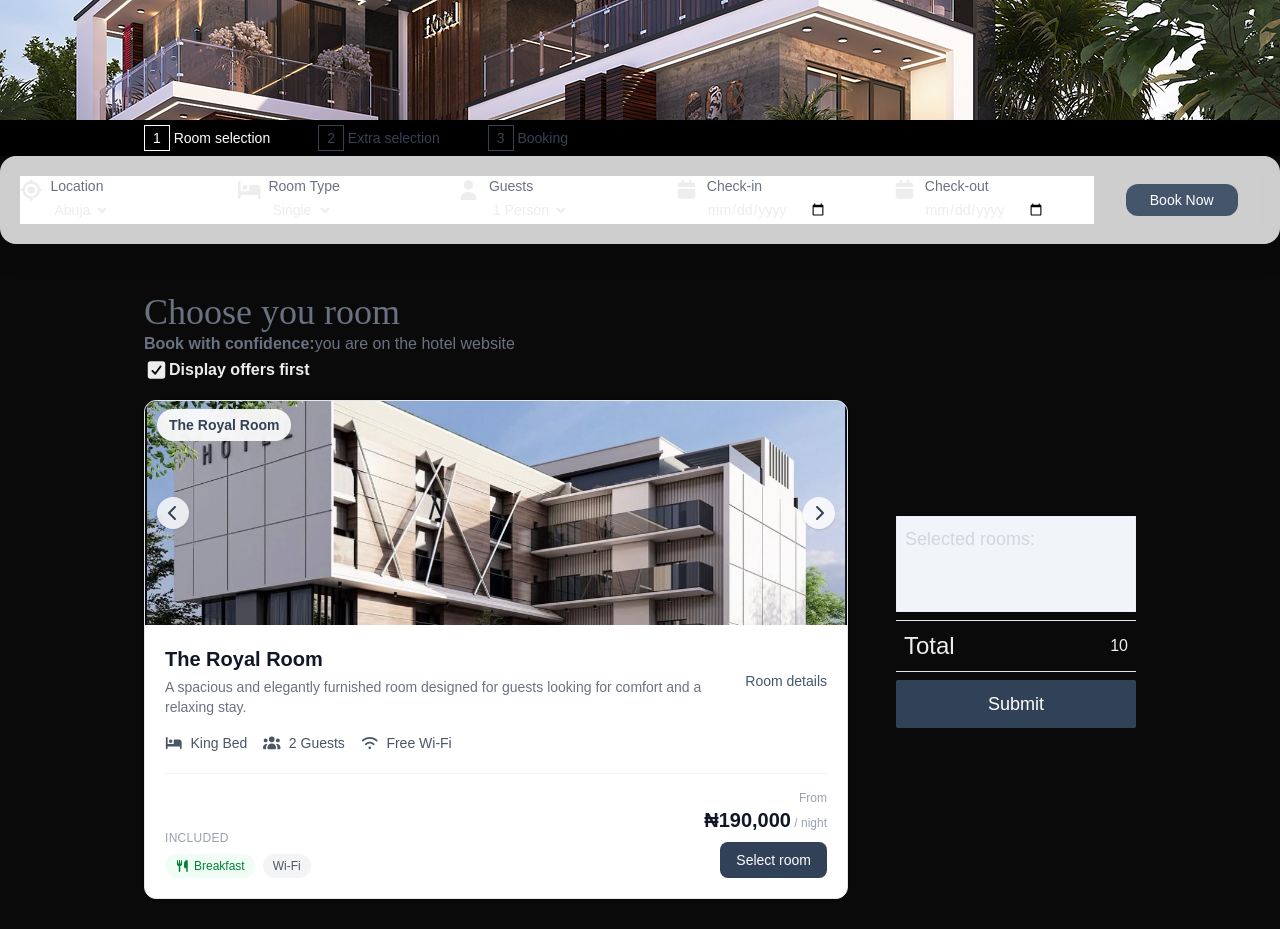
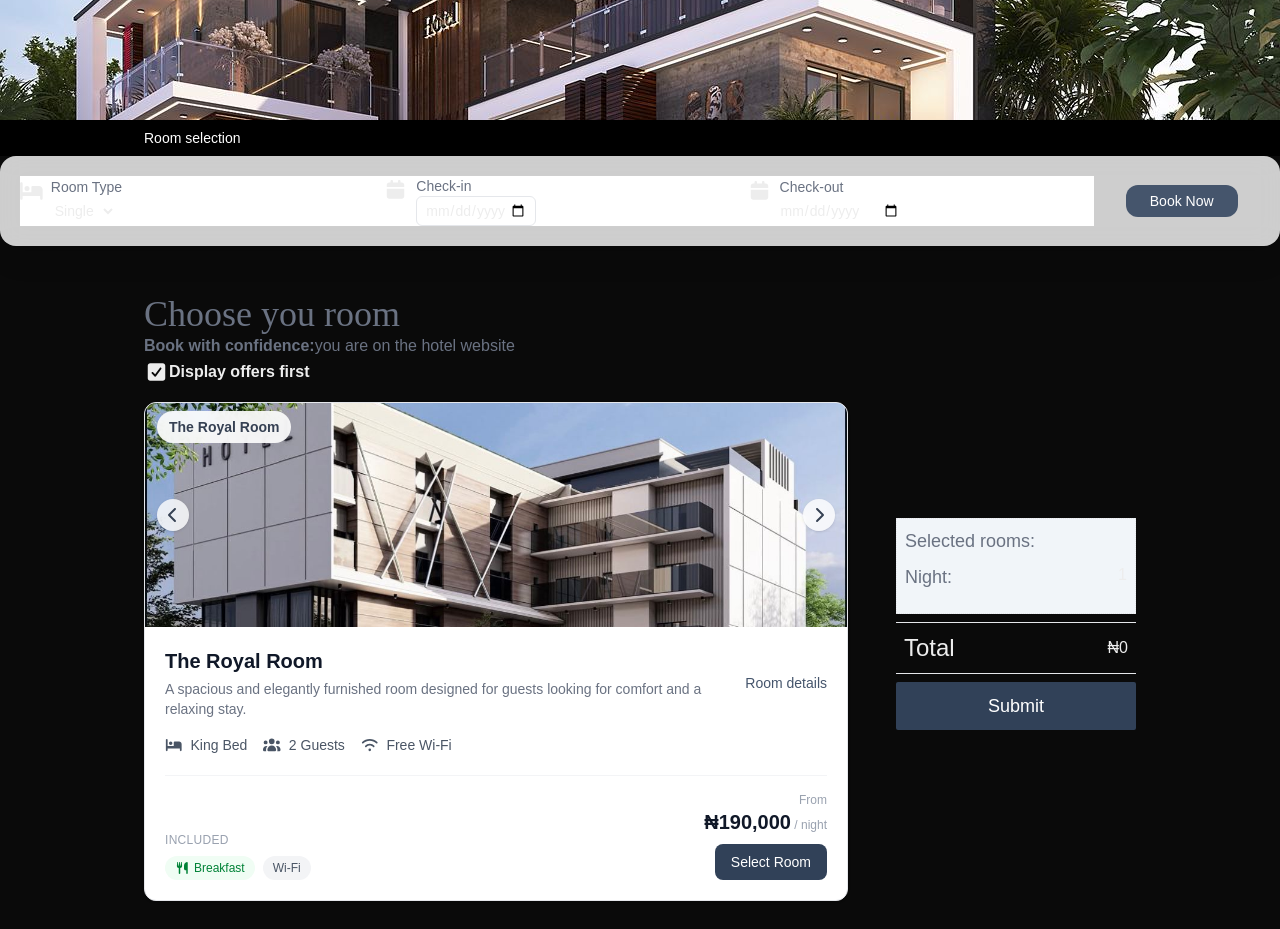
Before and after one commit to stpholise/comfort_hotel, a Next.js app: page /booking in a window 1280 px wide. Shown: the part 400-1329 px from the top of the page. Built offline with nearby package versions, Linux system fonts and the light colour scheme.

Commit message:
update booking

```diff
--- a/app/_components/layout/BookingBar.tsx
+++ b/app/_components/layout/BookingBar.tsx
@@ -1,9 +1,9 @@
 "use client";
 
 import {
-  faLocation,
+  // faLocation,
   faCalendar,
-  faUser,
+  // faUser,
   faBed,
 } from "@fortawesome/free-solid-svg-icons";
 import { FontAwesomeIcon } from "@fortawesome/react-fontawesome";
@@ -11,8 +11,17 @@ import { useState } from "react";
 // import toast from "react-hot-toast";
 // import { useParams } from "next/navigation";
 import Link from "next/link";
+import { Dispatch, SetStateAction } from "react";
 
-export default function BookingBar() {
+export default function BookingBar({
+  // setCheckIn,
+  // setCheckOut,
+  setNights,
+}: {
+  // setCheckIn: Dispatch<SetStateAction<string | null>>;
+  // setCheckOut: Dispatch<SetStateAction<string | null>>;
+  setNights: Dispatch<SetStateAction<number>>;
+}) {
   const [form, setForm] = useState({
     location: "",
     roomType: "",
@@ -24,41 +33,41 @@ export default function BookingBar() {
   const handleChange = (
     e: React.ChangeEvent<HTMLSelectElement | HTMLInputElement>,
   ) => {
-    setForm({ ...form, [e.target.name]: e.target.value });
+    const { name, value } = e.target;
+
+    const updatedForm = {
+      ...form,
+      [name]: value,
+    };
+
+    setForm(updatedForm);
+
+    setNights(calculateNights(updatedForm.checkIn, updatedForm.checkOut));
   };
 
   const handleLink = {
     pathname: "/booking",
     query: {
-      roomType: form.roomType,
-      guest: String(form.guests),
+      checkIn: form.checkIn,
+      chekcout: form.checkOut,
     },
   };
+  const calculateNights = (checkIn: string | null, checkOut: string | null) => {
+    if (!checkIn || !checkOut) return 0;
 
-  // const handleSubmit = async () => {
-  //   console.log("testing button");
-  //   try {
-  //     const res = await fetch("/api/availability", {
-  //       method: "POST",
-  //       body: JSON.stringify(form),
-  //     });
-  //     if (!res.ok) {
-  //       throw new Error("Error booking room");
-  //     }
-  //     const data = await res.json();
-  //     console.log(data);
-  //     toast.success(data.messge);
-  //   } catch (err) {
-  //     if (err instanceof Error) {
-  //       console.log(err.message);
-  //     }
-  //   }
-  // };
+    const start = new Date(checkIn);
+    const end = new Date(checkOut);
+
+    const difference = end.getTime() - start.getTime();
+    console.log(difference);
+
+    return Math.ceil(difference / (1000 * 60 * 60 * 24));
+  };
 
   return (
     <div className="w-full hidden bg-white/80 backdrop-blur-md shadow-xl  rounded-2xl p-4 md:p-5 sm:flex items-center gap-8">
       <div className="flex flex-row h-fit bg-white p-4 lg:p-0 flex-wrap lg:flex-nowrap md:flex-row gap-4 items-center  flex-8 ">
-        <div className=" flex  gap-2 flex-1 ">
+        {/* <div className=" flex  gap-2 flex-1 ">
           <FontAwesomeIcon
             icon={faLocation}
             className="py-1 text-xl  lg:hidden sm:flex flex"
@@ -82,9 +91,8 @@ export default function BookingBar() {
               <option value="kano">Kano</option>
             </select>
           </div>
-        </div>
+        </div> */}
 
-        {/* 🛏 Room Type */}
         <div className="flex gap-2 flex-1">
           <FontAwesomeIcon
             icon={faBed}
@@ -108,8 +116,7 @@ export default function BookingBar() {
             </select>
           </div>
         </div>
-
-        {/* 👥 Guests */}
+        {/*
         <div className=" flex  gap-2 flex-1 ">
           <FontAwesomeIcon
             icon={faUser}
@@ -125,28 +132,38 @@ export default function BookingBar() {
               {[1, 2, 3, 4, 5].map((num) => (
                 <option key={num} value={num}>
                   {num}{" "}
-                  <span className="hidden xl:inline">
-                    {num === 1 ? "Person" : "People"}
-                  </span>
                 </option>
               ))}
             </select>
           </div>
-        </div>
+        </div> */}
 
-        {/* 📅 Check-in */}
         <div className=" flex  gap-2 flex-1 ">
           <FontAwesomeIcon
             icon={faCalendar}
             className="py-1 text-xl  md:hidden sm:block block"
           />
-          <div className="flex flex-col w-full flex-1">
-            <label className="text-sm text-gray-500">Check-in</label>
+          <div
+            className="flex flex-col w-full flex-1 cursor-pointer"
+            onClick={(e) => {
+              const input = e.currentTarget.querySelector(
+                'input[type="date"]',
+              ) as HTMLInputElement | null;
+              if (input && typeof input.showPicker === "function") {
+                input.showPicker();
+              }
+            }}
+          >
+            <label className="text-sm text-gray-500 cursor-pointer">
+              Check-in
+            </label>
             <input
               type="date"
               name="checkIn"
+              value={form.checkIn}
               onChange={handleChange}
-              className="cursor-pointer  max-w-30   text-sm font-medium  h-7   focus:outline-none"
+              min={new Date().toISOString().split("T")[0]}
+              className="cursor-pointer text-sm font-medium px-2 py-1 border rounded-md w-30 border-gray-200 focus:outline-none focus:ring-2 focus:ring-blue-500"
             />
           </div>
         </div>
@@ -155,7 +172,17 @@ export default function BookingBar() {
         <div className=" flex  gap-2 flex-1 ">
           <FontAwesomeIcon icon={faCalendar} className="py-1 text-xl" />
 
-          <div className="flex flex-col w-full flex-1">
+          <div
+            className="flex flex-col w-full flex-1"
+            onClick={(e) => {
+              const input = e.currentTarget.querySelector(
+                'input[type="date"]',
+              ) as HTMLInputElement | null;
+              if (input && typeof input.showPicker === "function") {
+                input.showPicker();
+              }
+            }}
+          >
             <label htmlFor="checkout" className="text-sm text-gray-500">
               Check-out
             </label>
@@ -163,8 +190,10 @@ export default function BookingBar() {
               id="checkout"
               type="date"
               name="checkOut"
+              value={form.checkOut}
               onChange={handleChange}
-              className="cursor-pointer  max-w-30   text-sm font-medium  h-7   focus:outline-none"
+              min={form.checkIn || new Date().toISOString().split("T")[0]}
+              className="cursor-pointer w-30 text-sm font-medium h-7 focus:outline-none"
             />
           </div>
         </div>
--- a/app/booking/components/RoomCard.tsx
+++ b/app/booking/components/RoomCard.tsx
@@ -11,7 +11,7 @@ import {
   faChevronRight,
 } from "@fortawesome/free-solid-svg-icons";
 import { useState } from "react";
-import RoomDetailsModal from "./RoomDetailsModal";
+import clsx from "clsx";
 
 export interface RoomCardProps {
   room: {
@@ -34,13 +34,19 @@ export interface RoomCardProps {
   };
   onBook?: (roomId: string) => void;
   onViewDetails?: (roomId: string) => void;
+  onSelectRoom: (roomId: string) => void;
+  isSelected: boolean;
 }
 
-const RoomCard = ({ room, onBook, onViewDetails }: RoomCardProps) => {
-
+const RoomCard = ({
+  room,
+  onSelectRoom,
+  onViewDetails,
+  isSelected,
+}: RoomCardProps) => {
   const [currentImage, setCurrentImage] = useState<number>(0);
 
-   const handleImageChange = (direction: "next" | "previous") => {
+  const handleImageChange = (direction: "next" | "previous") => {
     if (direction === "next") {
       setCurrentImage((current) =>
         current === room.images.length - 1 ? 0 : current + 1,
@@ -54,9 +60,6 @@ const RoomCard = ({ room, onBook, onViewDetails }: RoomCardProps) => {
   return (
     <article className="overflow-hidden rounded-xl border border-gray-200 bg-white shadow-sm transition hover:shadow-lg">
       <div className="relative h-56 w-full overflow-hidden">
-        {/* <div className="py-3 w-full h-12">
-          <h3 className="">{room.name}</h3>
-        </div> */}
         <Image
           src={room.images[currentImage]}
           alt={"room"}
@@ -133,9 +136,7 @@ const RoomCard = ({ room, onBook, onViewDetails }: RoomCardProps) => {
           )}
         </div>
 
-        {/* Bottom section */}
         <div className="flex items-end justify-between gap-4 border-t border-gray-100 pt-4">
-          {/* Non-negotiables */}
           <div>
             <p className="mb-2 text-xs font-medium uppercase tracking-wide text-gray-400">
               Included
@@ -157,7 +158,6 @@ const RoomCard = ({ room, onBook, onViewDetails }: RoomCardProps) => {
             </div>
           </div>
 
-          {/* Price + button */}
           <div className="text-right">
             <p className="text-xs text-gray-400">From</p>
 
@@ -171,15 +171,17 @@ const RoomCard = ({ room, onBook, onViewDetails }: RoomCardProps) => {
 
             <button
               type="button"
-              onClick={() => onBook?.(room.id)}
-              className="mt-2 rounded-lg bg-slate-700 px-4 py-2 text-sm font-medium text-white transition hover:bg-blue-700"
+              onClick={() => onSelectRoom(room.id)}
+              className={clsx(
+                "mt-2 rounded-lg  px-4 py-2 text-sm font-medium text-white transition ",
+                isSelected ? "bg-red-500 hover:bg-red-700" : "bg-slate-700 hover:bg-blue-700",
+              )}
             >
-              Select room
+              {isSelected ? "Remove Room" : "Select Room"}
             </button>
           </div>
         </div>
       </div>
-      {/* {openModal && <RoomDetailsModal setOpenModal={setOpenModal} room={room}/>} */}
     </article>
   );
 };
--- a/app/booking/page.tsx
+++ b/app/booking/page.tsx
@@ -6,10 +6,10 @@ import Link from "next/link";
 import BookingBar from "../_components/layout/BookingBar";
 import { rooms } from "../rooms/page";
 import RoomCard from "./components/RoomCard";
-import { useParams } from "next/navigation";
 import { useState } from "react";
 import RoomDetailsModal from "./components/RoomDetailsModal";
 import BookingModal from "../_components/layout/BookingModal";
+// import { useSearchParams } from "next/navigation";
 
 export interface Room {
   id: string;
@@ -31,13 +31,20 @@ export interface Room {
 }
 
 const Page = () => {
-  const params = useParams();
-  const { roomType, guest } = params;
-  const [selectedRooms, setSelectedRooms] = useState<[string]>();
+//   const searchParams = useSearchParams();
+  const [selectedRooms, setSelectedRooms] = useState<Room[]>([]);
   const [displayRoom, setDisplayRoom] = useState<Room | undefined>(undefined);
   const [openModal, setOpenModal] = useState<boolean>(false);
-  const totalPrice = 10;
-  const [openBookingModal, setOpenBookingModal] = useState<boolean>(false)
+  const [openBookingModal, setOpenBookingModal] = useState<boolean>(false);
+
+//   const initialCheckIn = searchParams.get("checkIn");
+//   const initialCheckOut = searchParams.get("checkOut");
+
+//   const [checkIn, setCheckIn] = useState(initialCheckIn);
+//   const [checkOut, setCheckOut] = useState(initialCheckOut);
+
+
+  const [nights, setNights] = useState(1)
 
   const onViewDetails = (roomId: string) => {
     const currentRoom = rooms.find((room) => room.id === roomId);
@@ -48,6 +55,37 @@ const Page = () => {
     }
     setOpenModal(true);
   };
+
+  const handleSelectRoom = (roomId: string) => {
+    const room = rooms.find((room) => room.id === roomId);
+
+    if (!room) return;
+
+    setSelectedRooms((currentRooms) => {
+      const alreadySelected = selectedRooms.some(
+        (selectedRoom) => selectedRoom.id === room.id,
+      );
+
+      if (alreadySelected) {
+        return selectedRooms.filter(
+          (selectedRoom) => selectedRoom.id !== room.id,
+        );
+      }
+
+      return [...currentRooms, room];
+    });
+  };
+
+  const isRoomSelected = (roomId: string) => {
+    return selectedRooms.some((selectedRoom) => selectedRoom.id === roomId);
+  };
+
+  const pricePerNight = selectedRooms.reduce(
+    (total, room) => total + room.price,
+    0,
+  );
+
+  const totalPrice = pricePerNight * nights;
 
   return (
     <div>
@@ -70,20 +108,20 @@ const Page = () => {
           <div className="steps bg-black text-gray-700">
             <div className="container text-sm max-w-5xl mx-auto flex px-4 gap-12 py-2">
               <div className=" text-white ">
-                <span className="border px-2 py-1">1</span>
+                {/* <span className="border px-2 py-1">1</span> */}
                 <span> Room selection</span>
               </div>
-              <div className=" ">
+              {/* <div className=" ">
                 <span className="border px-2 py-1">2</span>
                 <span> Extra selection</span>
               </div>
               <div className=" ">
                 <span className="border px-2 py-1">3</span>
                 <span> Booking</span>
-              </div>
+              </div> */}
             </div>
           </div>
-          <BookingBar />
+          <BookingBar setNights={setNights}  />
         </div>
       </div>
       <div className="main-two-col max-w-5xl mx-auto container px-4 py-8">
@@ -109,32 +147,60 @@ const Page = () => {
         </div>
         <div className="two-col flex sm:flex-row flex-col gap-8 xl:gap-12">
           <div className="left-side-with-image-and-select-button-and-room-info flex flex-col gap-8">
-            {/* select button should open a modal form with a message part for proper explenation of room need */}
             {rooms.map((room, i) => (
               <div key={i} className="">
-                <RoomCard room={room} onViewDetails={onViewDetails} />
+                <RoomCard
+                  room={room}
+                  onViewDetails={onViewDetails}
+                  onSelectRoom={handleSelectRoom}
+                  isSelected={isRoomSelected(room.id)}
+                />
               </div>
             ))}
           </div>
           <div className="rigth-side">
             <div className=" py-8 sm:h-90 w-60 sticky top-40 flex flex-col justify-end mx-auto">
-              <div className="bg-slate-100 border border-gray-200 border-dotted h-24 p-2">
-            <span className="text-gray-300 text-lg font-extralight"> Selected rooms:{" "}</span>
+              <div className="bg-slate-100 border border-gray-200 border-dotted min-h-24 p-2">
+                <span className="text-gray-500 py-2 text-lg font-extralight">
+                  {" "}
+                  Selected rooms:{" "}
+                </span>
+                <div className="flex flex-col text-sm font-medium ">
+                  {selectedRooms.map((item, i) => (
+                    <div
+                      key={i}
+                      className="flex items-center justify-between py-1 gap-4"
+                    >
+                      {item.name}
+                      <span>₦ {item.price.toLocaleString()}</span>
+                    </div>
+                  ))}
+                </div>
+                <div className=" my-2 flex justify-between">
+                  <span className="text-lg text-gray-500 "> Night:</span>{" "}
+                  {nights}
+                </div>
               </div>
               <div className="flex my-2 h-13 items-center justify-between border-y border-gray-200 p-2">
                 <span className="text-2xl">Total</span>{" "}
-                <span>{totalPrice} </span>{" "}
+                <span> ₦{totalPrice.toLocaleString()} </span>{" "}
               </div>
-              <button onClick={()=> setOpenBookingModal(true)} className="w-full h-12 bg-slate-700 rounded-xs text-white font-extralight text-lg">
+              <button
+                onClick={() => setOpenBookingModal(true)}
+                className="w-full h-12 bg-slate-700 rounded-xs text-white font-extralight text-lg"
+              >
                 Submit
               </button>
             </div>
           </div>
         </div>
       </div>
-      {
-        openBookingModal && <BookingModal isOpen={openBookingModal} setOpenBookingModal={setOpenBookingModal} />
-      }
+      {openBookingModal && (
+        <BookingModal
+          isOpen={openBookingModal}
+          setOpenBookingModal={setOpenBookingModal}
+        />
+      )}
       {openModal && displayRoom && (
         <RoomDetailsModal setOpenModal={setOpenModal} room={displayRoom} />
       )}
--- a/app/home/page.tsx
+++ b/app/home/page.tsx
@@ -65,17 +65,23 @@ const Page = () => {
               Every moment feels like the first time in paradise view
             </p>
             <div className=" flex item-center mt-8 gap-4  justify-between max-w-xs">
-              <Link href={'booking'} className=" w-fit h-10 rounded-lg bg-slate-800 px-8 py-2 text-gray-200 text-sm font-medium">
+              <Link
+                href={"booking"}
+                className=" w-fit h-10 rounded-lg bg-slate-800 px-8 py-2 text-gray-200 text-sm font-medium"
+              >
                 Book now
               </Link>
 
-              <button className="play flex gap-2 sm:text-gray-200 lg:text-slate-700 font-semibold items-center">
+              <Link
+                href={"/explore"}
+                className="play flex gap-2 sm:text-gray-200 lg:text-slate-700 font-semibold items-center"
+              >
                 <FontAwesomeIcon
                   icon={faCirclePlay}
                   className="size-12 text-4xl  text-green-700 "
                 />{" "}
                 Take a tour
-              </button>
+              </Link>
             </div>
           </div>
           <div className="hidden sm:block lg:static sm:absolute inset-0 sm:z-1 -z-1">
```
